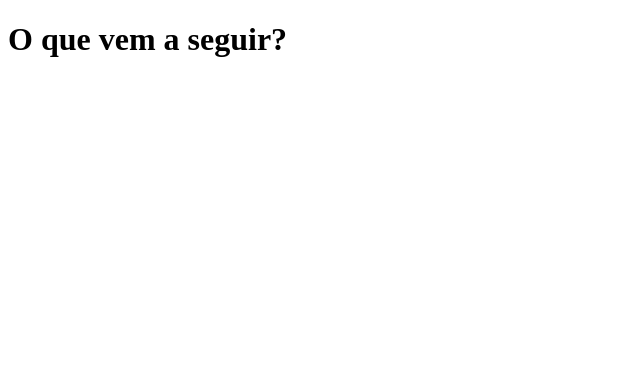
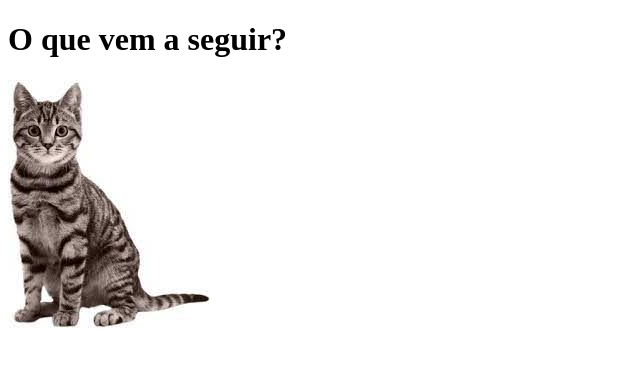
Before and after one commit to anamariagds/exercicio-semana2-git, a plain HTML site: page index.html in a window 1280 px wide. Shown: the whole page, without its empty margins (0-640 px from the left). Drawn offline with Linux system fonts and the light colour scheme.

Commit message:
Criando pasta img e adicionando imagem de gatinho

```diff
--- a/index.html
+++ b/index.html
@@ -6,5 +6,6 @@
     </head>
     <body>
         <h1>O que vem a seguir?</h1>
+        <img src="img/gatito.png" alt="" />
     </body>
 </html>
```
Also changed, not shown: img/gatito.png (added).
